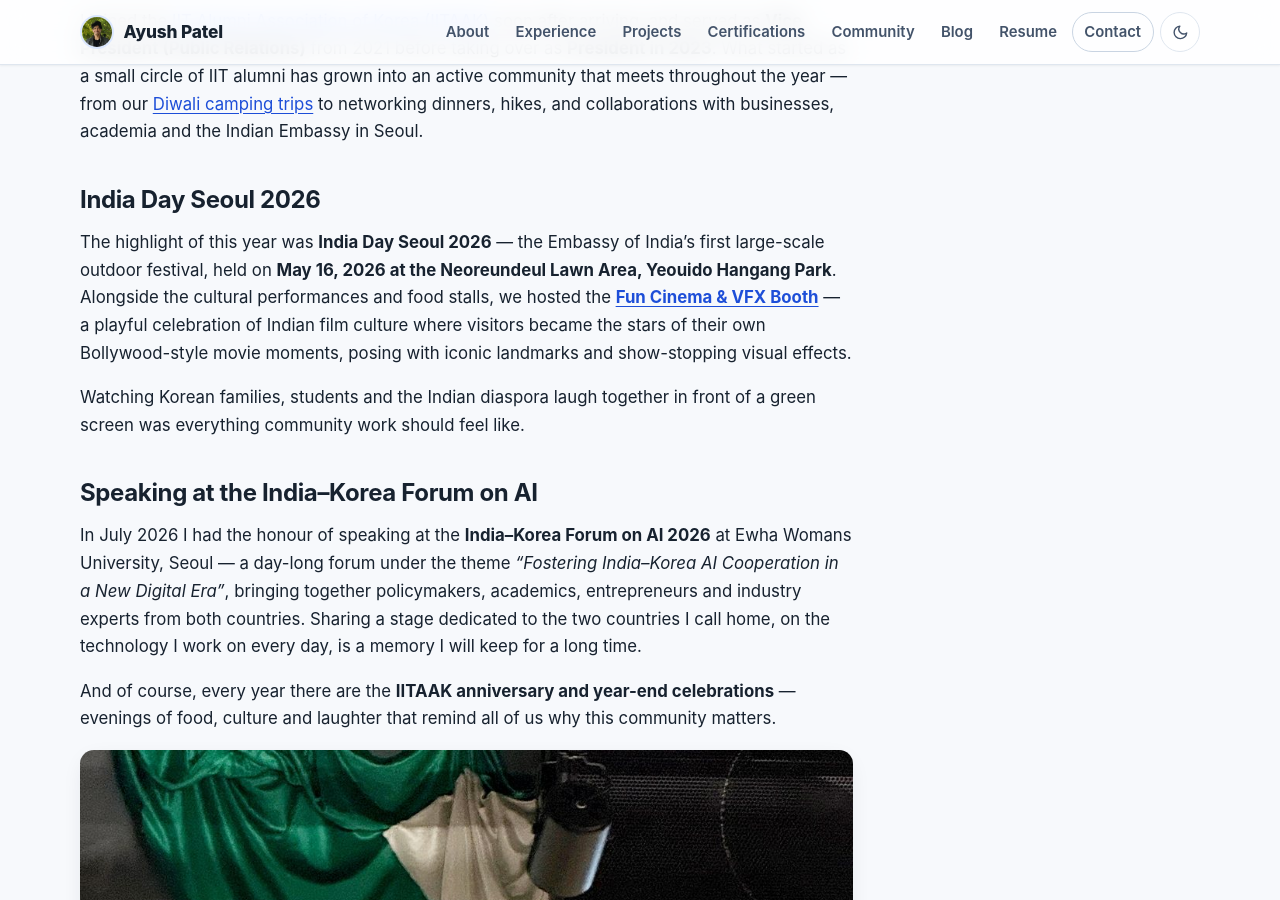
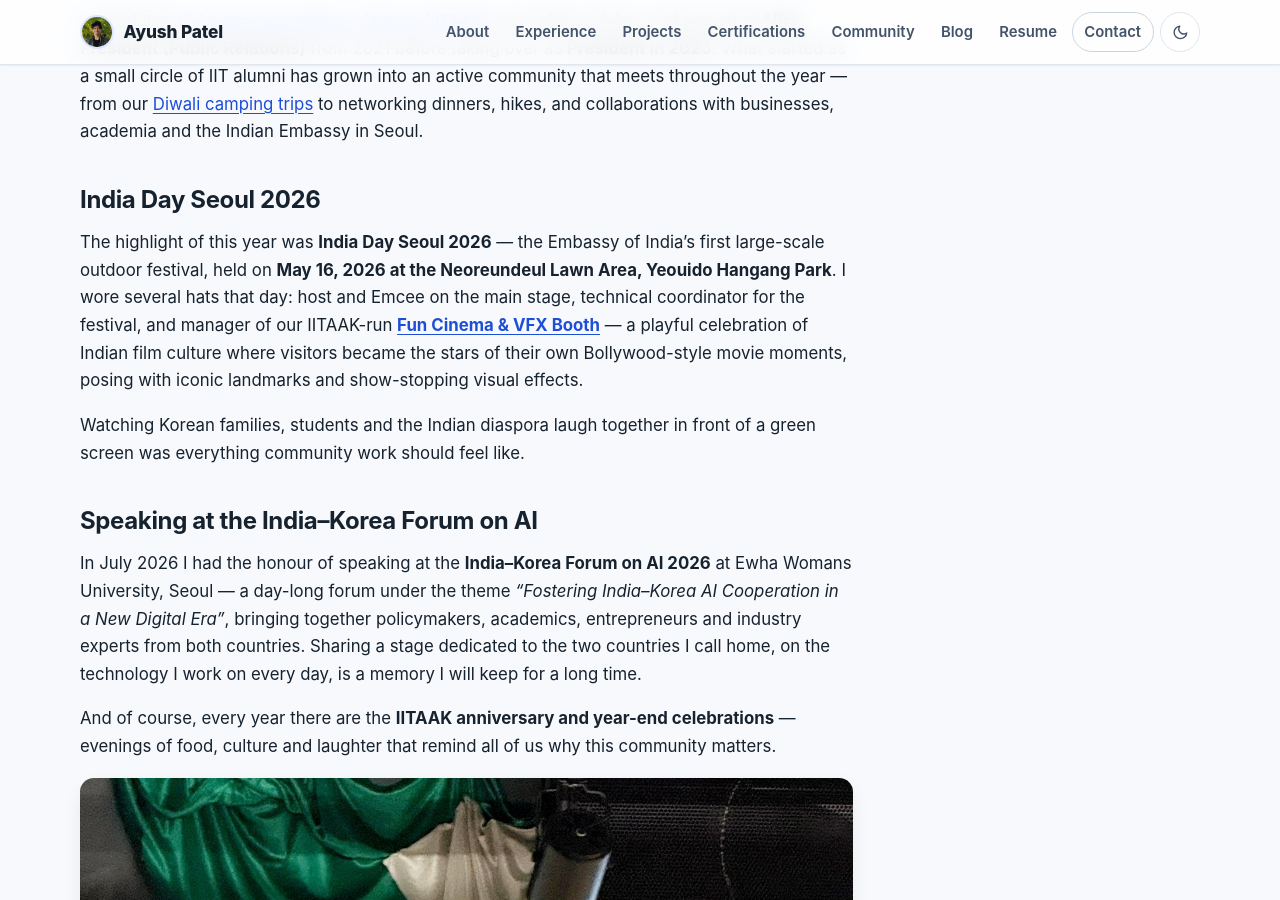
Before and after one commit to Ayush21298/ayush21298.github.io, a Jekyll site: the page built from _posts/2026-07-28-building-indian-community-in-korea.md, in a window 1280 px wide and 900 px high, scrolled down 1339 px. Built offline with Jekyll 4.4.1, drawn with Linux system fonts in a browser that asks for light colours.

Commit message:
Detail India Day roles as host, Emcee and coordinator
Signed-off-by: Ayush Patel <patel.ayush08@gmail.com>

```diff
--- a/_posts/2026-07-28-building-indian-community-in-korea.md
+++ b/_posts/2026-07-28-building-indian-community-in-korea.md
@@ -29,8 +29,9 @@
 
 The highlight of this year was **India Day Seoul 2026** — the Embassy of
 India's first large-scale outdoor festival, held on **May 16, 2026 at the
-Neoreundeul Lawn Area, Yeouido Hangang Park**. Alongside the cultural
-performances and food stalls, we hosted the
+Neoreundeul Lawn Area, Yeouido Hangang Park**. I wore several hats that day:
+host and Emcee on the main stage, technical coordinator for the festival, and
+manager of our IITAAK-run
 [**Fun Cinema & VFX Booth**](/india-day-seoul-2026/vfx/) — a playful
 celebration of Indian film culture where visitors became the stars of their own
 Bollywood-style movie moments, posing with iconic landmarks and show-stopping
```
Also changed, not shown: index.html (+5 -5 lines).
